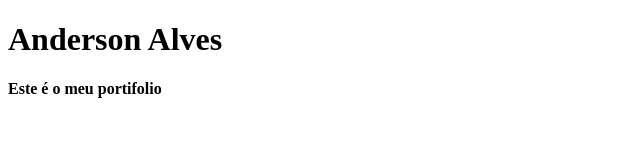
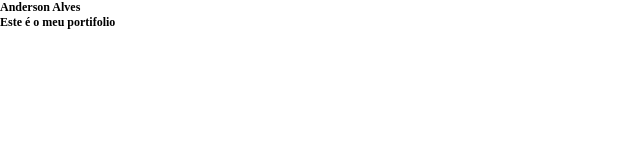
Before and after one commit to bagualcolono/gitflowtop, a plain HTML site: page index.html in a window 1280 px wide. Shown: the whole page, without its empty margins (0-640 px from the left). Drawn offline with Linux system fonts and the light colour scheme.

Commit message:
creating styles.css

```diff
--- /dev/null
+++ b/assets/styles.css
@@ -0,0 +1,6 @@
+*{
+    margin: 0;
+    padding: 0;
+    list-style: none;
+    font-size: 12px;
+}
--- a/index.html
+++ b/index.html
@@ -3,7 +3,8 @@
 <head>
     <meta charset="UTF-8">
     <meta name="viewport" content="width=device-width, initial-scale=1.0">
-    <title>Portifolio boladao</title>
+
+    <link rel="stylesheet" href="assets/styles.css"><title>Portifolio boladao</title>
 </head>
 <body>
     <h1>Anderson Alves</h1>
```
